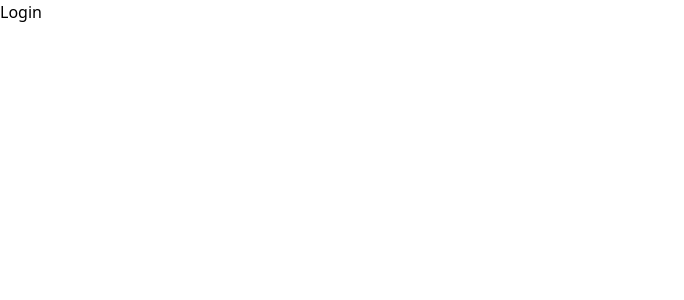
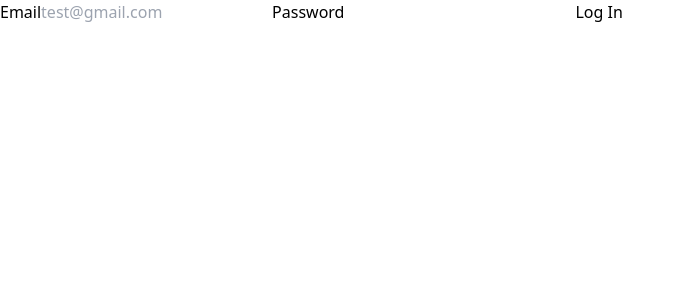
Before and after one commit to FrancoF2002/TPI-React-2023, a React (Vite) app in the folder TpiReact/: page /login in a window 1280 px wide. Shown: the top 300 px of the page, without its empty margins (0-684 px from the left). Built offline with nearby package versions, Linux system fonts and the light colour scheme; no server answers.

Commit message:
[ADD] Inicio de Sesion - Registro de Usuarios - Cerrar Sesion - Ruta Protegida

```diff
--- a/TpiReact/src/App.jsx
+++ b/TpiReact/src/App.jsx
@@ -5,13 +5,25 @@
 import Login from "./components/organisms/Login/Login";
 import Register from "./components/organisms/Register/Register";
 import { AuthProvider } from "./context/authContext";
+import Landing from "./components/templates/Landing/Landing";
+import ProtectedRoute from "./routes/protectedRoute";
+
 
 function App() {
   return (
     <AuthProvider>
       <BrowserRouter>
         <Routes>
-          <Route path="/" element={<Home />} />
+          <Route path="/" element={<Landing />} />
+          <Route
+            path="/home"
+            element={
+              <ProtectedRoute>
+                <Home />
+              </ProtectedRoute>
+            }
+          />
+
           <Route path="/login" element={<Login />} />
           <Route path="/register" element={<Register />} />
         </Routes>
--- a/TpiReact/src/components/organisms/Login/Login.jsx
+++ b/TpiReact/src/components/organisms/Login/Login.jsx
@@ -1,6 +1,61 @@
+import { useState } from "react";
+import { useAuth } from "../../../context/authContext";
+import { useNavigate } from "react-router-dom";
+
 const Login = () => {
+  const [error, setError] = useState("");
+  const [user, setUser] = useState({ email: "", password: "" });
+  const { logIn } = useAuth();
+  const navigate = useNavigate();
+
+  const handleChange = ({ target: { name, value } }) => {
+    console.log(name, value);
+    setUser({ ...user, [name]: value });
+  };
+
+  //funcion asincrona que se ejecuta cuando el usuario hace submit del form de registro.
+  const handleSubmit = async (e) => {
+    e.preventDefault();
+    //Se intenta hacer el sign up con email y pass, si es exitoso se envia a la home donde se van a mostrar datos del usuario.
+    try {
+      await logIn(user.email, user.password);
+      navigate("/home");
+      setError('')
+    } catch (error) {
+      //En caso de que haya un error, se va a setear el estado con setError y se muestra en pantalla, o en consola.
+      console.log(error.message);
+      setError(error.message);
+
+      //Firebase tiene varios codigos de errores que se pueden checkear y mostrar un mensaje personalizado en pantalla. Ej: auth/internal-error && auth/email-already-in-use
+    }
+  };
+
   return (
-    <div>Login</div>
-  )
-}
-export default Login
+    <div>
+      {/* Si hay un error al Iniciar sesion, muestra el mensaje aca, el fomulario siempre se sigue mostrando. */}
+      {error && <p> {error}</p>}
+
+      <form onSubmit={handleSubmit}>
+        <label htmlFor="email">Email</label>
+
+        <input
+          type="email"
+          name="email"
+          placeholder="test@gmail.com"
+          onChange={handleChange}
+        />
+
+        <label htmlFor="password">Password</label>
+        <input
+          type="password"
+          name="password"
+          id="password"
+          onChange={handleChange}
+        />
+
+        <button>Log In</button>
+      </form>
+    </div>
+  );
+};
+export default Login;
--- a/TpiReact/src/components/organisms/Register/Register.jsx
+++ b/TpiReact/src/components/organisms/Register/Register.jsx
@@ -1,22 +1,40 @@
 import { useState } from "react";
 import { useAuth } from "../../../context/authContext";
+import { useNavigate } from "react-router-dom";
+
 const Register = () => {
+  const [error, setError] = useState("");
   const [user, setUser] = useState({ email: "", password: "" });
+  const { signUp } = useAuth();
+  const navigate = useNavigate();
 
-  const { signUp } = useAuth();
   const handleChange = ({ target: { name, value } }) => {
     console.log(name, value);
-
     setUser({ ...user, [name]: value });
   };
 
-  const handleSubmit = (e) => {
+  //funcion asincrona que se ejecuta cuando el usuario hace submit del form de registro.
+  const handleSubmit = async (e) => {
     e.preventDefault();
+    //Se intenta hacer el signup con email y pass, si es exitoso se envia a la home donde se van a mostrar datos del usuario.
+    try {
+      await signUp(user.email, user.password);
+      navigate("/home");
+      setError('')
+    } catch (error) {
+      //En caso de que haya un error, se va a setear el estado con setError y se muestra en pantalla, o en consola.
+      console.log(error.message);
+      setError(error.message);
 
-    signUp(user.email, user.password)
+      //Firebase tiene varios codigos de errores que se pueden checkear y mostrar un mensaje personalizado en pantalla. Ej: auth/internal-error && auth/email-already-in-use
+    }
   };
 
   return (
+    <div>
+      {/* Si hay un error al registarse, muestra el mensaje aca, el fomulario siempre se sigue mostrando. */}
+      {error && <p> {error}</p>}
+
       <form onSubmit={handleSubmit}>
         <label htmlFor="email">Email</label>
 
@@ -37,6 +55,7 @@
 
         <button>Register</button>
       </form>
+    </div>
   );
 };
 export default Register;
--- a/TpiReact/src/components/templates/Home/Home.jsx
+++ b/TpiReact/src/components/templates/Home/Home.jsx
@@ -1,7 +1,19 @@
+import { useAuth } from "../../../context/authContext";
+
 const Home = () => {
+  const { user, logOut, loading } = useAuth();
+
+  const handleLogOut = async () => {
+    await logOut();
+  };
+
+  if (loading) return <h1> Loading...</h1>;
+
   return (
     <div>
-      <h1 className=" mx-auto text-4xl ">Home</h1>
+      <h1 className=" mx-auto text-4xl ">Welcome {user.email}</h1>
+
+      <button onClick={handleLogOut}>Log out</button>
     </div>
   );
 };
--- /dev/null
+++ b/TpiReact/src/components/templates/Landing/Landing.jsx
@@ -0,0 +1,6 @@
+const Landing = () => {
+  return (
+    <div>Landing - Usuario sin iniciar sesion</div>
+  )
+}
+export default Landing
--- a/TpiReact/src/context/authContext.jsx
+++ b/TpiReact/src/context/authContext.jsx
@@ -1,10 +1,17 @@
-import { createContext, useContext } from "react";
-import { createUserWithEmailAndPassword } from "firebase/auth";
+import { createContext, useContext, useEffect } from "react";
+import {
+  createUserWithEmailAndPassword,
+  signInWithEmailAndPassword,
+  onAuthStateChanged,
+  signOut,
+} from "firebase/auth";
 import { auth } from "../firebase/firebase";
+import { useState } from "react";
 
+//Creacion del contexto
 export const authContext = createContext();
 
-// Custom Hook para facilitar el uso del context. Cuando se llame al mismo en los demas archivos, se agiliza un poco la llamada. Ej: const {user} = useAuth()
+// Custom Hook para facilitar el uso del context. Cuando se llame al mismo en los demas archivos, se agiliza un poco la llamada. Ej: const {user} = useAuth(). Primero se verifica que exista
 export const useAuth = () => {
   const context = useContext(authContext);
 
@@ -13,11 +20,34 @@
 };
 
 export const AuthProvider = ({ children }) => {
-  const signUp = (email, password) => {
+  //estado para guardar la sesion actual del user
+  const [user, setUser] = useState(null);
+  const [loading, setLoading] = useState(true);
+
+  //funcion que registra el usuario en firebase
+  const signUp = (email, password) =>
     createUserWithEmailAndPassword(auth, email, password);
-  };
+
+  //funcion que inicia sesion con auth de firebase
+  const logIn = (email, password) =>
+    signInWithEmailAndPassword(auth, email, password);
+
+  //funcion para cerrar la sesion del usuario
+  const logOut = () => signOut(auth);
+
+  //useEffect para escuchar los cambios de estado en la sesion del ususario, ej: cuando se registra, inicia  y cierra sesion.
+  useEffect(() => {
+    const unsubscribe = onAuthStateChanged(auth, (currentUser) => {
+      setUser(currentUser);
+      setLoading(false);
+    });
+
+    return () => unsubscribe();
+  }, []);
 
   return (
-    <authContext.Provider value={{ signUp }}>{children}</authContext.Provider>
+    <authContext.Provider value={{ signUp, logIn, user, logOut, loading }}>
+      {children}
+    </authContext.Provider>
   );
 };
--- /dev/null
+++ b/TpiReact/src/routes/ProtectedRoute.jsx
@@ -0,0 +1,13 @@
+import { useAuth } from "../context/authContext";
+import { Navigate } from "react-router-dom";
+
+const ProtectedRoute = ({ children }) => {
+  const { user, loading } = useAuth();
+
+  if (loading) return <h1> Loading...</h1>;
+
+  if (!user) return <Navigate to={"/"} />;
+
+  return <>{children}</>;
+};
+export default ProtectedRoute;
```
Lines whose indentation alone changed are shown as unchanged.
